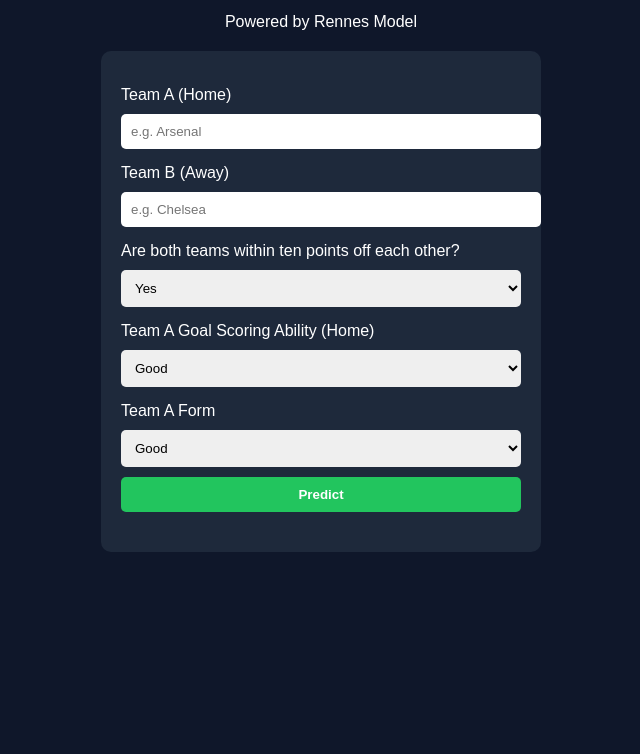
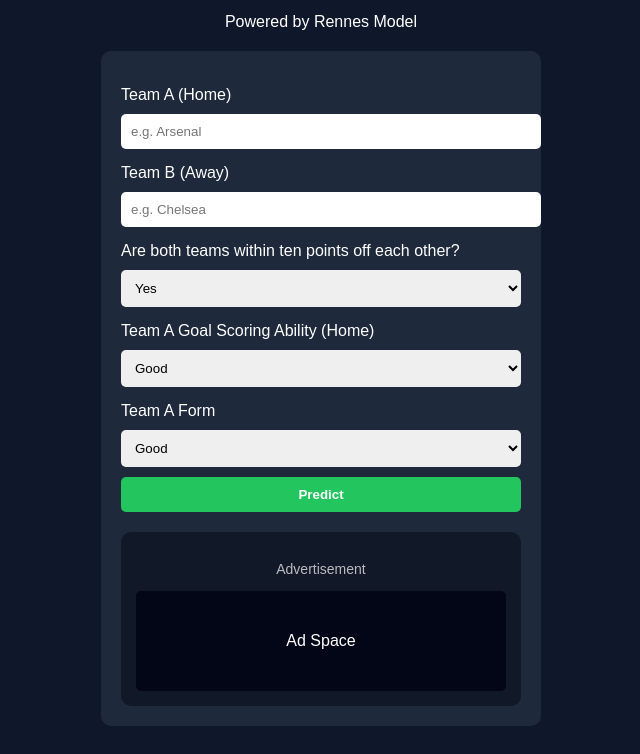
Before and after one commit to stalot362-art/matchpredicta-backend, a website: page index.html in a window 1280 px wide. Shown: the part 129-883 px from the top of the page, without its empty margins (319-959 px from the left). Before the commit the page ends 800 px from the top, so only its background shows below. Drawn offline with Linux system fonts and the light colour scheme.

Commit message:
Update index.html

```diff
--- a/index.html
+++ b/index.html
@@ -91,6 +91,13 @@
 
   <div id="result"></div>
 
+  <div style="margin-top:20px; padding:15px; background:#111827; border-radius:10px;">
+  <p style="font-size:14px; opacity:0.7;">Advertisement</p>
+  <div style="background:#020617; height:100px; border-radius:5px; display:flex; align-items:center; justify-content:center;">
+    Ad Space
+  </div>
+  </div>
+
 </div>
 
 <script>
```
